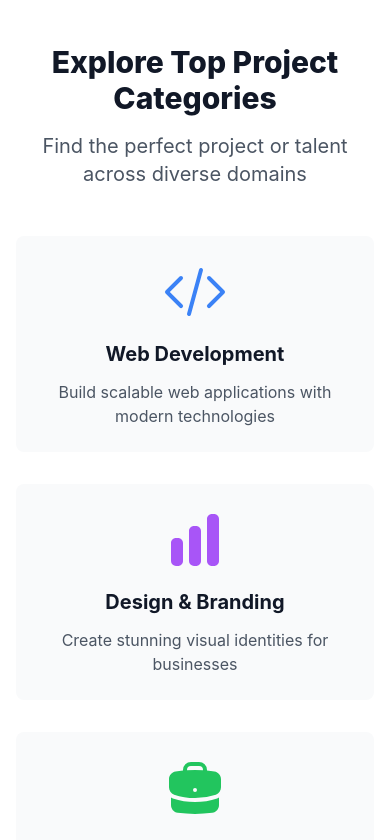
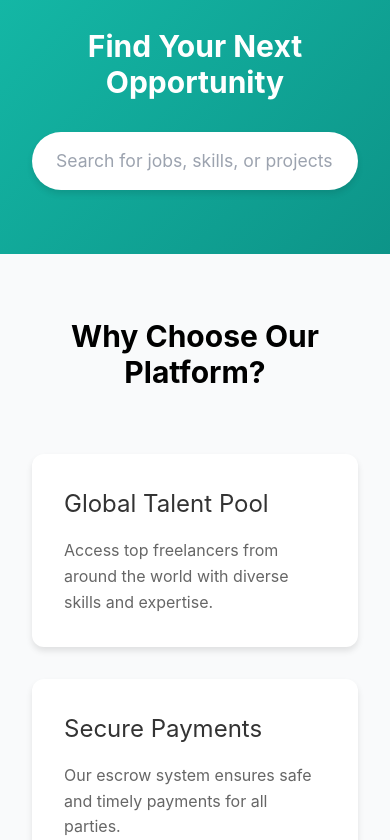
Before and after one commit to lh-Med97/upwork, a React (Create React App) app: page / in a window 390 px wide. Shown: the part 920-1760 px from the top of the page. Built offline with nearby package versions, Linux system fonts and the light colour scheme.

Commit message:
feat: modernize homepage with new design and animations

```diff
--- a/package.json
+++ b/package.json
@@ -8,7 +8,7 @@
     "@types/testing-library__react": "^10.2.0",
     "autoprefixer": "^10.4.16",
     "axios": "^1.7.9",
-    "framer-motion": "^10.16.16",
+    "framer-motion": "^10.18.0",
     "postcss": "^8.4.32",
     "react": "^18.2.0",
     "react-dom": "^18.2.0",
--- a/src/pages/FindJobs.tsx
+++ b/src/pages/FindJobs.tsx
@@ -60,10 +60,47 @@ const SearchInput = styled.input`
     border-radius: 0.25rem;
 `;
 
+const RecommendedJobsContainer = styled.div`
+    margin-top: 2rem;
+    flex: 1; /* Allow to grow */
+`;
+
+const RecentSearchesContainer = styled.div`
+    margin-top: 2rem;
+    flex: 1; /* Allow to grow */
+`;
+
 const FindJobs: React.FC = () => {
     const [jobs, setJobs] = useState<Job[]>([]);
     const [selectedJob, setSelectedJob] = useState<Job | null>(null);
     const [searchQuery, setSearchQuery] = useState<string>('');
+    const [recentSearches, setRecentSearches] = useState<string[]>([]);
+    // const recommendedJobs: Job[] = [
+    //     {
+    //         id: 1,
+    //         title: 'Frontend Developer',
+    //         company: 'Toptal',
+    //         website: 'https://www.toptal.com',
+    //         industry: 'Freelance Network',
+    //         location: 'Remote',
+    //         description: 'Seeking a skilled frontend developer...',
+    //         required_skills: ['HTML', 'CSS', 'JavaScript'],
+    //         annual_salary_range: '$80,000 - $150,000',
+    //         benefits: ['Flexible hours', 'Competitive pay'],
+    //     },
+    //     {
+    //         id: 2,
+    //         title: 'Backend Developer',
+    //         company: 'GitLab',
+    //         website: 'https://about.gitlab.com',
+    //         industry: 'DevOps and Software Development',
+    //         location: 'Remote',
+    //         description: 'Looking for a backend developer with experience...',
+    //         required_skills: ['Ruby on Rails', 'Docker'],
+    //         annual_salary_range: '$90,000 - $160,000',
+    //         benefits: ['Stock options', 'Unlimited PTO'],
+    //     },
+    // ];
 
     useEffect(() => {
         const fetchJobs = async () => {
@@ -72,14 +109,14 @@ const FindJobs: React.FC = () => {
                 const transformedJobs: Job[] = response.data.map((item: any) => ({
                     id: item.id,
                     title: item.title,
-                    company: 'Example Company', // Placeholder
-                    website: 'https://example.com', // Placeholder
-                    industry: 'Tech', // Placeholder
+                    company: 'Example Company',
+                    website: 'https://example.com',
+                    industry: 'Tech',
                     location: 'Remote',
                     description: item.body,
-                    required_skills: ["HTML", "CSS", "JavaScript"], // Placeholder
-                    annual_salary_range: "$80,000 - $150,000", // Placeholder
-                    benefits: ["Flexible hours", "Competitive pay"], // Placeholder
+                    required_skills: ['HTML', 'CSS', 'JavaScript'],
+                    annual_salary_range: '$80,000 - $150,000',
+                    benefits: ['Flexible hours', 'Competitive pay'],
                 }));
                 setJobs(transformedJobs);
             } catch (error) {
@@ -98,8 +135,41 @@ const FindJobs: React.FC = () => {
         job.title.toLowerCase().includes(searchQuery.toLowerCase())
     );
 
+    const handleSearchSubmit = (searchTerm: string) => {
+        if (searchTerm && !recentSearches.includes(searchTerm)) {
+            setRecentSearches([...recentSearches, searchTerm]);
+        }
+    };
+
     return (
+
         <div className="container mx-auto px-4 py-8 h-screen">
+
+            <div className="flex flex-col md:flex-row">
+                {/* Recommended Jobs Section */}
+                <RecommendedJobsContainer className="w-full md:w-1/2">
+                    <h2 className="text-2xl font-bold mb-4">Emplois recommandés</h2>
+                    <ul className="space-y-4">
+                        {/* {recommendedJobs.map(job => (
+                            <JobListItem key={job.id}>
+                                {job.title} at {job.company}
+                            </JobListItem>
+                        ))} */}
+                    </ul>
+                </RecommendedJobsContainer>
+
+                {/* Recent Searches Section */}
+                <RecentSearchesContainer className="w-full md:w-1/2">
+                    <h2 className="text-2xl font-bold mb-4">Recherches récentes</h2>
+                    <ul className="space-y-4">
+                        {recentSearches.map((search, index) => (
+                            <li key={index} className="border p-2 rounded-md">
+                                {search}
+                            </li>
+                        ))}
+                    </ul>
+                </RecentSearchesContainer>
+            </div>
             <div className="flex flex-col md:flex-row">
                 <JobListContainer className="w-full md:w-1/3 pr-0 md:pr-4 mb-4 md:mb-0">
                     <h2 className="text-2xl font-bold mb-4">Job List</h2>
@@ -107,7 +177,10 @@ const FindJobs: React.FC = () => {
                         type="text"
                         placeholder="Search jobs..."
                         value={searchQuery}
-                        onChange={(e) => setSearchQuery(e.target.value)}
+                        onChange={(e) => {
+                            setSearchQuery(e.target.value);
+                            handleSearchSubmit(e.target.value);
+                        }}
                     />
                     <ul className="space-y-4">
                         {filteredJobs.map(job => (
@@ -142,6 +215,7 @@ const FindJobs: React.FC = () => {
                     )}
                 </div>
             </div>
+
         </div>
     );
 };
--- a/src/pages/HomePage.tsx
+++ b/src/pages/HomePage.tsx
@@ -1,19 +1,179 @@
 import React from 'react';
+import styled from 'styled-components';
+import { motion } from 'framer-motion';
 import HeroBanner from '../components/Home/HeroBanner';
+import Testimonials from '../components/Home/Testimonials';
+import JobList from '../components/Home/JobList';
 import FeaturedProjects from '../components/Home/FeaturedProjects';
-import Testimonials from '../components/Home/Testimonials';
-import JobList  from '../components/Home/JobList';
 
+const Section = styled(motion.section)`
+    padding: 4rem 2rem;
+    max-width: 1200px;
+    margin: 0 auto;
+`;
+
+const FeaturesGrid = styled.div`
+    display: grid;
+    grid-template-columns: repeat(auto-fit, minmax(300px, 1fr));
+    gap: 2rem;
+    padding: 2rem 0;
+`;
+
+const FeatureCard = styled(motion.div)`
+    background: white;
+    border-radius: 12px;
+    padding: 2rem;
+    box-shadow: 0 4px 6px rgba(0, 0, 0, 0.1);
+    transition: transform 0.3s ease;
+
+    &:hover {
+        transform: translateY(-5px);
+    }
+
+    h3 {
+        font-size: 1.5rem;
+        margin-bottom: 1rem;
+        color: #333;
+    }
+
+    p {
+        color: #666;
+        line-height: 1.6;
+    }
+`;
+
+const SearchSection = styled.div`
+    background: linear-gradient(135deg, #14B8A6 0%, #0D9488 100%);
+    padding: 3rem 2rem;
+    text-align: center;
+    color: white;
+`;
+
+const SearchInput = styled.input`
+    width: 100%;
+    max-width: 600px;
+    padding: 1rem 1.5rem;
+    border-radius: 50px;
+    border: none;
+    margin: 1rem 0;
+    font-size: 1.1rem;
+    box-shadow: 0 4px 6px rgba(0, 0, 0, 0.1);
+
+    &:focus {
+        outline: none;
+        box-shadow: 0 4px 12px rgba(0, 0, 0, 0.2);
+    }
+`;
+
+const Footer = styled.footer`
+    padding: 3rem 2rem;
+    background-color: #1F2937;
+    color: white;
+    text-align: center;
+
+    .footer-content {
+        max-width: 1200px;
+        margin: 0 auto;
+        display: grid;
+        grid-template-columns: repeat(auto-fit, minmax(250px, 1fr));
+        gap: 2rem;
+    }
+`;
 
 const HomePage: React.FC = () => {
-  return (
-    <div>
-      <HeroBanner />
-      <FeaturedProjects />
-      <JobList />
-      <Testimonials />
-    </div>
-  );
+    return (
+        <div className="bg-gray-50">
+            <HeroBanner />
+
+            {/* Search Section */}
+            <SearchSection>
+                <h2 className="text-3xl font-bold mb-4">Find Your Next Opportunity</h2>
+                <SearchInput
+                    type="text"
+                    placeholder="Search for jobs, skills, or projects..."
+                />
+            </SearchSection>
+
+            {/* Features Section */}
+            <Section
+                initial={{ opacity: 0, y: 20 }}
+                animate={{ opacity: 1, y: 0 }}
+                transition={{ duration: 0.6 }}
+            >
+                <h2 className="text-3xl font-bold mb-8 text-center">Why Choose Our Platform?</h2>
+                <FeaturesGrid>
+                    <FeatureCard whileHover={{ scale: 1.03 }}>
+                        <h3>Global Talent Pool</h3>
+                        <p>Access top freelancers from around the world with diverse skills and expertise.</p>
+                    </FeatureCard>
+                    <FeatureCard whileHover={{ scale: 1.03 }}>
+                        <h3>Secure Payments</h3>
+                        <p>Our escrow system ensures safe and timely payments for all parties.</p>
+                    </FeatureCard>
+                    <FeatureCard whileHover={{ scale: 1.03 }}>
+                        <h3>Quality Work</h3>
+                        <p>Get high-quality deliverables from verified professionals.</p>
+                    </FeatureCard>
+                </FeaturesGrid>
+            </Section>
+
+            {/* Featured Projects Section */}
+            <Section
+                initial={{ opacity: 0 }}
+                whileInView={{ opacity: 1 }}
+                transition={{ duration: 0.8 }}
+            >
+                <h2 className="text-3xl font-bold mb-8 text-center">Featured Projects</h2>
+                <FeaturedProjects />
+            </Section>
+
+            {/* Testimonials Section */}
+            <Section
+                initial={{ opacity: 0 }}
+                whileInView={{ opacity: 1 }}
+                transition={{ duration: 0.8 }}
+            >
+                <h2 className="text-3xl font-bold mb-8 text-center">Client Success Stories</h2>
+                <Testimonials />
+            </Section>
+
+            {/* Job Listings Section */}
+            <Section
+                initial={{ opacity: 0 }}
+                whileInView={{ opacity: 1 }}
+                transition={{ duration: 0.8 }}
+            >
+                <h2 className="text-3xl font-bold mb-8 text-center">Latest Opportunities</h2>
+                <JobList />
+            </Section>
+
+            {/* Footer */}
+            <Footer>
+                <div className="footer-content">
+                    <div>
+                        <h3 className="text-xl font-bold mb-4">About Us</h3>
+                        <p>Connecting talent with opportunity in the digital age.</p>
+                    </div>
+                    <div>
+                        <h3 className="text-xl font-bold mb-4">Quick Links</h3>
+                        <ul>
+                            <li className="mb-2">Find Work</li>
+                            <li className="mb-2">Hire Freelancers</li>
+                            <li className="mb-2">Success Stories</li>
+                        </ul>
+                    </div>
+                    <div>
+                        <h3 className="text-xl font-bold mb-4">Contact</h3>
+                        <p>support@upworkclone.com</p>
+                        <p>+1 (555) 123-4567</p>
+                    </div>
+                </div>
+                <div className="mt-8 pt-8 border-t border-gray-700">
+                    <p>&copy; {new Date().getFullYear()} Upwork Clone. All rights reserved.</p>
+                </div>
+            </Footer>
+        </div>
+    );
 };
 
 export default HomePage;
```
Also changed, not shown: 1 other file (tests, documents, lock files or other folders).
